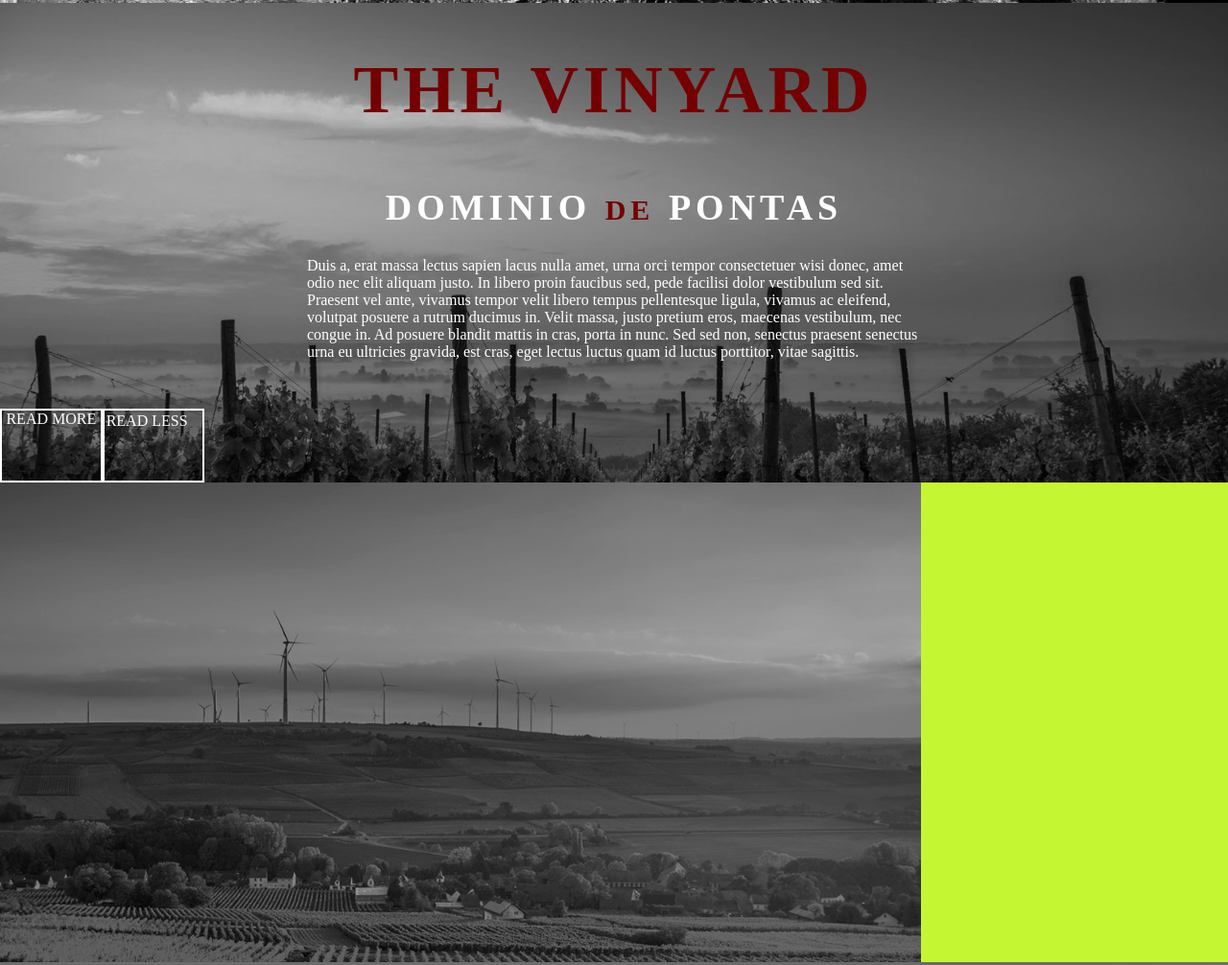
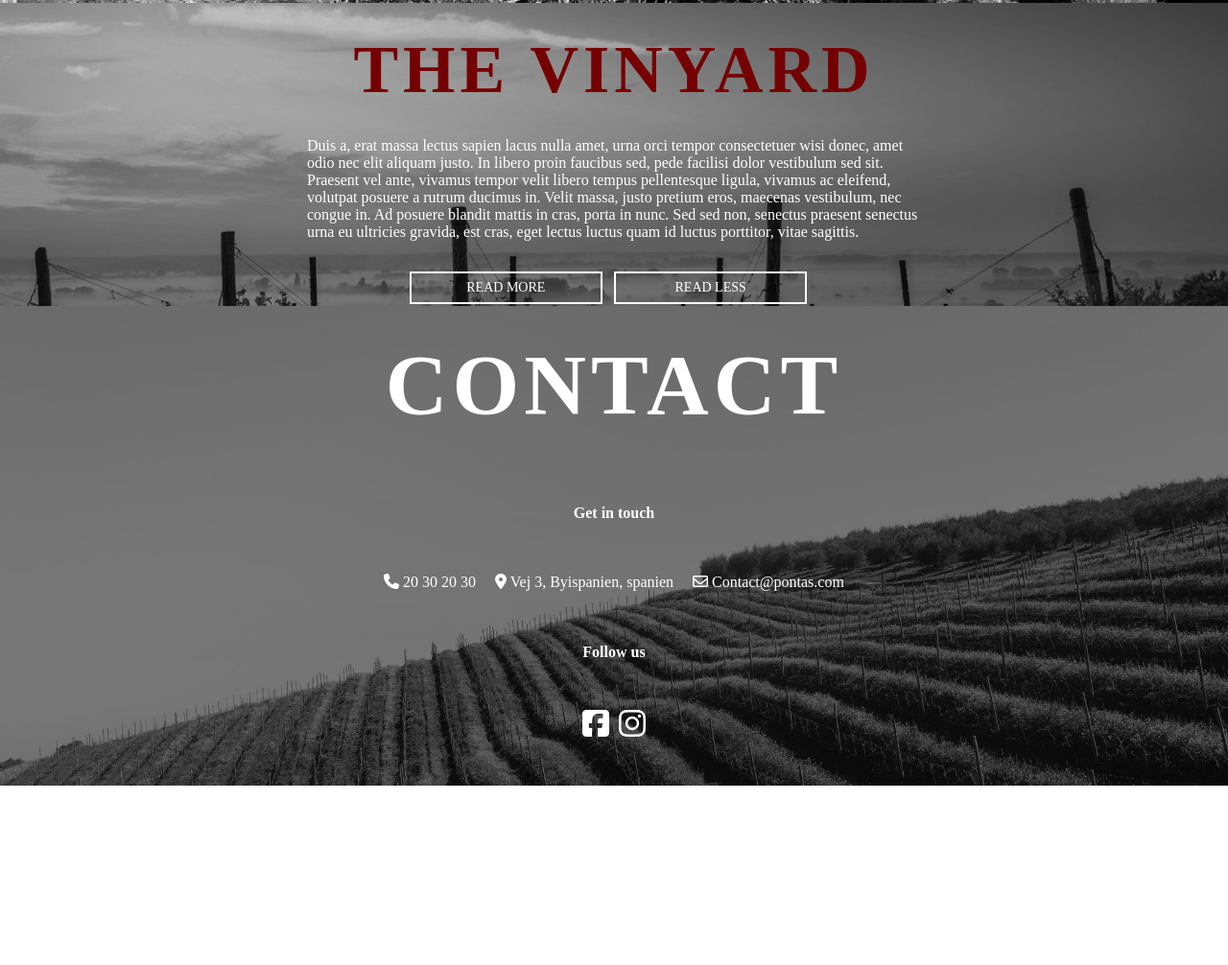
Before and after one commit to AlbertAndersen/vinhjemmeside, a plain HTML site: page undersider/TheVinyard.html in a window 1280 px wide. Shown: the part 497-1503 px from the top of the page at 96% size. After the commit the page ends 1316 px from the top, so only its background shows below. Drawn offline with nearby package versions, Linux system fonts and the light colour scheme.

Commit message:
403 og 404

```diff
--- a/css/styles.scss
+++ b/css/styles.scss
@@ -27,15 +27,12 @@
 }
 */
 
-
 body {
   margin: 0; // Ingen kanter i siden af browser
   font-family: "Futura PT", Futura;
   color: white;
   font-size: 16px;
   font-weight: normal;
-
-
 }
 
 h1, h2, h4, h5, h6 {
@@ -371,7 +368,8 @@ $sektion-hojde: 500; //det her er standard højden på sektioner i px
   background-size: cover;
   background-repeat: no-repeat;
 }
-.buy{
+
+.buy {
   text-align: center;
   grid-column: 1/13;
   font-family: Futura;
@@ -382,6 +380,51 @@ $sektion-hojde: 500; //det her er standard højden på sektioner i px
   width: 70%;
   margin: 15px;
 }
+/*========================================================================
+ ==============================thewinyard====================================
+=========================================================================*/
+
+.gaarden2 {
+  display: grid;
+
+  background-image: url("../images/overlook-winyard-small-bw.png");
+  background-position: center;
+  -webkit-background-size: cover;
+  background-size: cover;
+}
+
+.gaarden-beskrivelse2{
+  grid-column: 2/12;
+  max-width: 700px;
+  margin: auto;
+}
+
+.readmore {
+  grid-row: 2/3;
+  grid-column: 5/7;
+
+}
+
+.readless {
+  grid-row: 2/3;
+  grid-column: 7/9;
+}
+.more{
+  grid-row: 3/4;
+  grid-column: 3/10;
+  padding: 20px;
+}
+
+.stedet2 {
+
+  height: $sektion-hojde;
+  display: none;
+  background-image: url("../images/stedet.png");
+  background-position: center;
+  background-size: cover;
+}
+
+
 
 
 /*========================================================================
@@ -410,9 +453,7 @@ $sektion-hojde: 500; //det her er standard højden på sektioner i px
 /*-------------------------------------------------------------------------
 ----------------------------------thegrape----------------------
 ---------------------------------------------------------------------------*/
-.theGrape {
 
-}
 .baggrund1{
    background-image: url("../images/wine-table.jpeg");
    grid-column: 1/13;
@@ -421,7 +462,6 @@ $sektion-hojde: 500; //det her er standard højden på sektioner i px
  }
 
 .tekstTheGrape{
-
   grid-column: 1/13;
   grid-row: 1/2;
   padding-bottom: 50px;
@@ -445,8 +485,6 @@ $sektion-hojde: 500; //det her er standard højden på sektioner i px
   margin-bottom: 50px;
   grid-column: 1/13;
   grid-row: 1/2;
-
-
 }
 
 /*========================================================================
@@ -741,7 +779,7 @@ $sektion-hojde: 500; //det her er standard højden på sektioner i px
 }
 
   /* When the height of the screen is less than 450 pixels, change the font-size of the links and position the close button again, so they don't overlap */
-  @media screen and (max-height: 450px) {
+@media screen and (max-height: 450px){
   .overlay a {
     font-size: 20px
   }
--- a/undersider/TheVinyard.html
+++ b/undersider/TheVinyard.html
@@ -29,6 +29,23 @@
     <script src="https://ajax.googleapis.com/ajax/libs/jquery/1.12.4/jquery.min.js"></script>
     <!--Linker til smoothscroll fil-->
     <script src="../javascript/smoothscroll.js"></script>
+    <script>
+        $(document).ready(function(){
+            $("#readmore").click(function(){
+                $("#more").slideDown("slow");
+                $("#stedet2").slideDown("slow");
+            });
+        });
+        $ (document).ready(function () {
+            $("#readless").click(function (e) {
+                $("#more").slideUp(200);
+                $("#stedet2").slideUp(200);
+
+
+            });
+
+        });
+    </script>
 
 
 
@@ -104,71 +121,35 @@
 <!------------The Vinyard/gaarden------------------>
 
 <a name="thevinyard"></a>
-<section class="grid gaarden">
-    <div class="gaarden-beskrivelse">
+<section class="grid gaarden2">
+    <div class="gaarden-beskrivelse2">
         <h2 style="text-align: center"><span class="red" style="font-size: 70px">The Vinyard</span></h2>
-        <h2 style="text-align: center">Dominio <span class="red" style="font-size: 30px">de</span> Pontas </h2>
         <p>Duis a, erat massa lectus sapien lacus nulla amet, urna orci tempor consectetuer wisi donec, amet odio nec elit aliquam justo. In libero proin faucibus sed, pede facilisi dolor vestibulum sed sit. Praesent vel ante, vivamus tempor velit libero tempus pellentesque ligula, vivamus ac eleifend, volutpat posuere a rutrum ducimus in. Velit massa, justo pretium eros, maecenas vestibulum, nec congue in. Ad posuere blandit mattis in cras, porta in nunc. Sed sed non, senectus praesent senectus urna eu ultricies gravida, est cras, eget lectus luctus quam id luctus porttitor, vitae sagittis.</p>
     </div>
 
-    <script>
-        $(document).ready(function(){
-            $("#readmore").click(function(){
-                $("#more").slideDown("slow");
-            $("#readmore").hide (function() {
-
-            })
-            });
-        });
-    </script>
-
-    <script>
-        $ (document).ready(function () {
-            $("#readless").click(function (e) {
-                $("#more").slideUp(200);
-
-            });
 
 
-
-
-        });
-    </script>
-        <div class="readmore" onclick="readmore"></div>
-        <div id="readmore">READ MORE</div>
-        <div id="more">Duis a, erat massa lectus sapien lacus nulla amet, urna orci tempor consectetuer wisi donec, amet odio nec elit aliquam justo. In libero proin faucibus sed, pede facilisi dolor vestibulum sed sit. Praesent vel ante, vivamus tempor velit libero tempus pellentesque ligula, vivamus ac eleifend, volutpat posuere a rutrum ducimus in. Velit massa, justo pretium eros, maecenas vestibulum, nec congue in. Ad posuere blandit mattis in cras, porta in nunc. Sed sed non, senectus praesent senectus urna eu ultricies gravida, est cras, eget lectus luctus quam id luctus porttitor, vitae sagittis.</div>
-        <div id="readless">READ LESS</div>
+    <div id="readmore" class="ghost-button readmore">READ MORE</div>
+    <div id="more" class="more">Duis a, erat massa lectus sapien lacus nulla amet, urna orci tempor consectetuer wisi donec, amet odio nec elit aliquam justo. In libero proin faucibus sed, pede facilisi dolor vestibulum sed sit. Praesent vel ante, vivamus tempor velit libero tempus pellentesque ligula, vivamus ac eleifend, volutpat posuere a rutrum ducimus in. Velit massa, justo pretium eros, maecenas vestibulum, nec congue in. Ad posuere blandit mattis in cras, porta in nunc. Sed sed non, senectus praesent senectus urna eu ultricies gravida, est cras, eget lectus luctus quam id luctus porttitor, vitae sagittis.</div>
+    <div id="readless" class="ghost-button readless">READ LESS</div>
 
     <style>
-        #readmore {
-            text-align: center;
-            border: solid 2px #ffffff;
-        }
 
         #more {
-            padding: 2px;
+
             display: none;
         }
 
-        #readless{
-            padding: 2px;
-            border: solid 2px white;
-        }
 
-        #readmore:hover{
-
-        }
     </style>
 
-    <br>
-    <br>
 
 </section>
 <!------------The Region/stedet-------------->
 
 <a name="theregion"></a>
-<section class="grid stedet">
-    <div class="stedet-beskrivelse"></div>
+<section id="stedet2" class="grid stedet2">
+
 </section>
 
 
```
Also changed, not shown: css/styles.css, 1 other file. Lines whose indentation alone changed are shown as unchanged.
